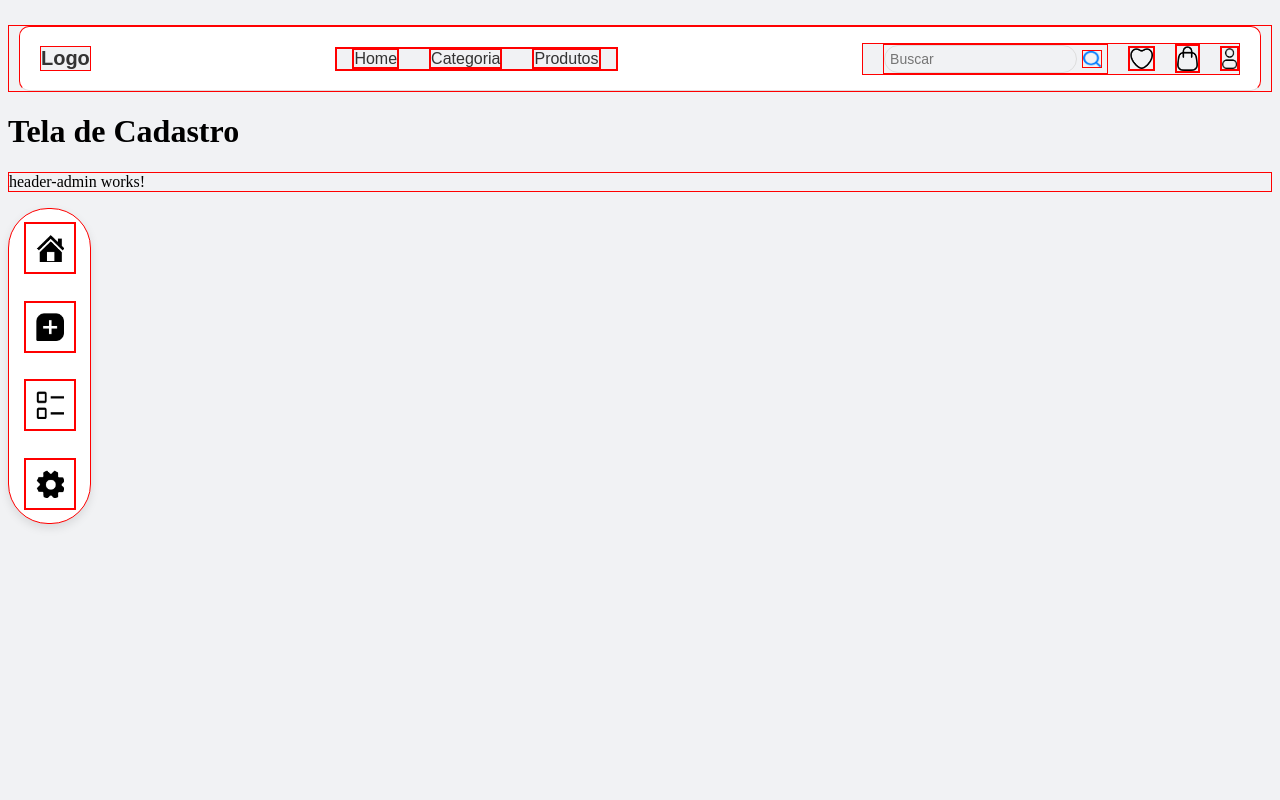
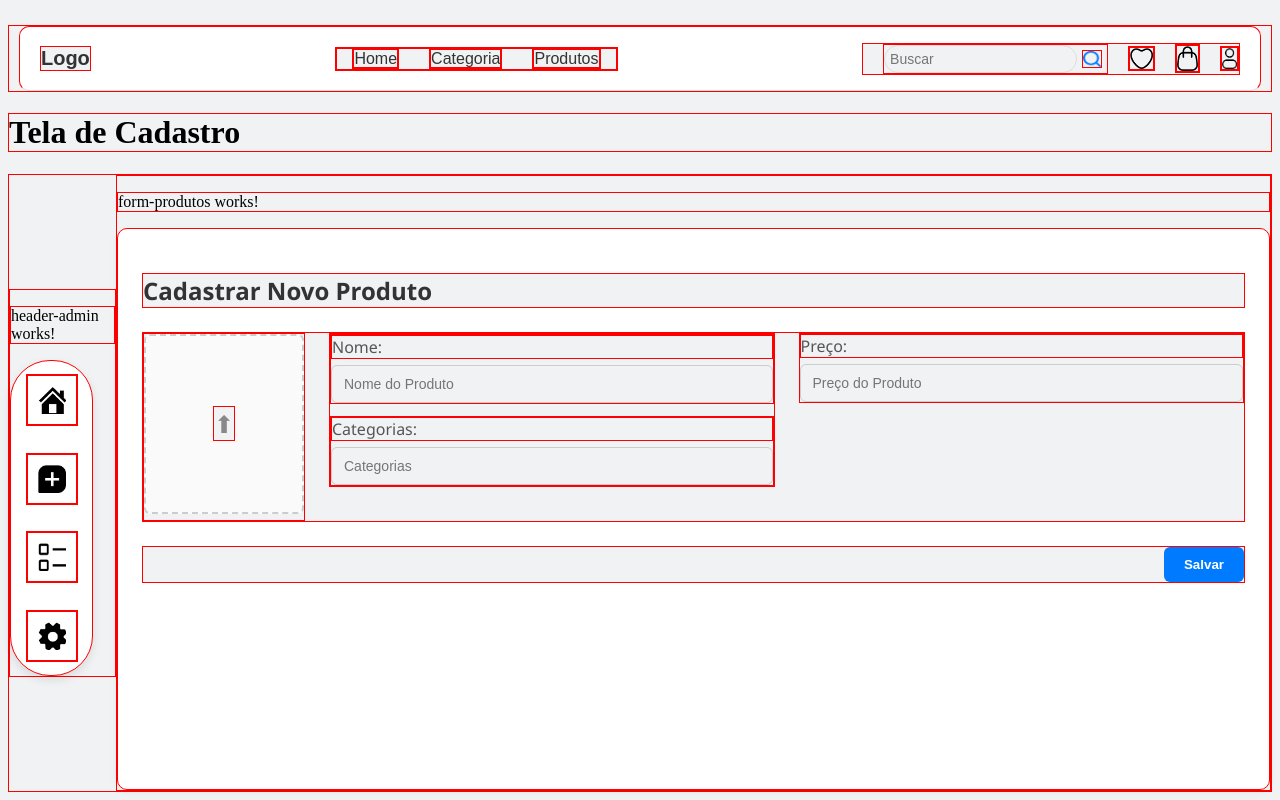
Before and after one commit to MickaelZs/Artigos-Esportivos-, an Angular app: page /admin/cadastro in a window 1280 px wide. Built offline with nearby package versions, Linux system fonts and the light colour scheme.

Commit message:
form produtos component

```diff
--- a/src/app/pages/admin/cadastro/cadastro.css
+++ b/src/app/pages/admin/cadastro/cadastro.css
@@ -1,6 +1,10 @@
-.containerr{
+*{
+    border: 1px solid red;
+}
+
+.container{
     display: flex;
     justify-content: center;
-    align-content: center;
     align-items: center;
+
 }
--- a/src/app/pages/admin/cadastro/cadastro.html
+++ b/src/app/pages/admin/cadastro/cadastro.html
@@ -1,4 +1,8 @@
 <h1>Tela de Cadastro</h1>
-<div class="containerrr">
+<div class="container">
     <app-header-admin></app-header-admin>
+
+
+        <app-form-produtos></app-form-produtos>
+
 </div>
--- a/src/app/pages/admin/cadastro/cadastro.ts
+++ b/src/app/pages/admin/cadastro/cadastro.ts
@@ -1,10 +1,11 @@
 import { Component } from '@angular/core';
 import { HeaderAdmin } from "../../../shared/header-admin/header-admin";
+import { FormProdutos } from "../../../shared/form-produtos/form-produtos";
 
 
 @Component({
   selector: 'app-cadastro',
-  imports: [HeaderAdmin],
+  imports: [HeaderAdmin, FormProdutos],
   templateUrl: './cadastro.html',
   styleUrl: './cadastro.css'
 })
--- /dev/null
+++ b/src/app/shared/form-produtos/form-produtos.css
@@ -0,0 +1,99 @@
+* {
+    border: 1px solid red;
+}
+
+.formulario-produto {
+    background-color: #fff;
+    padding: 24px;
+    border-radius: 10px;
+    box-shadow: 0 2px 8px rgba(0, 0, 0, 0.05);
+    width: 1103px;
+    height: 512px;
+
+    margin: auto;
+    font-family: 'Segoe UI', sans-serif;
+}
+
+.formulario-produto h2 {
+    margin-bottom: 24px;
+    color: #333;
+}
+
+.conteudo-formulario {
+    display: flex;
+    align-items: flex-start;
+    gap: 24px;
+    flex-wrap: wrap;
+}
+
+.imagem-upload .caixa-upload {
+    width: 156px;
+    height: 176px;
+    border: 2px dashed #ccc;
+    display: flex;
+    justify-content: center;
+    align-items: center;
+    cursor: pointer;
+    background-color: #fafafa;
+    border-radius: 6px;
+    transition: border-color 0.3s;
+}
+
+.caixa-upload:hover {
+    border-color: #007bff;
+}
+
+.icone-upload {
+    font-size: 24px;
+    color: #888;
+}
+
+.campos-texto {
+    display: flex;
+    flex-direction: column;
+    gap: 12px;
+    flex: 1;
+}
+
+.campo-preco {
+    flex: 1;
+    min-width: 200px;
+}
+
+.grupo-form {
+    display: flex;
+    flex-direction: column;
+}
+
+.grupo-form label {
+    margin-bottom: 6px;
+    font-weight: 500;
+    color: #555;
+}
+
+.grupo-form input {
+    padding: 10px 12px;
+    border: 1px solid #ccc;
+    border-radius: 6px;
+    font-size: 14px;
+}
+
+.rodape-formulario {
+    margin-top: 24px;
+    text-align: right;
+}
+
+.botao-primario {
+    background-color: #007bff;
+    border: none;
+    padding: 10px 20px;
+    color: white;
+    font-weight: bold;
+    border-radius: 6px;
+    cursor: pointer;
+    transition: background-color 0.3s;
+}
+
+.botao-primario:hover {
+    background-color: #0056b3;
+}
--- /dev/null
+++ b/src/app/shared/form-produtos/form-produtos.html
@@ -0,0 +1,36 @@
+<p>form-produtos works!</p>
+
+<div class="formulario-produto">
+    <h2>Cadastrar Novo Produto</h2>
+
+    <div class="conteudo-formulario">
+
+        <div class="grupo-form imagem-upload">
+            <label for="imagemProduto" class="caixa-upload">
+                <input type="file" id="imagemProduto" hidden />
+                <span class="icone-upload">⬆</span>
+            </label>
+        </div>
+
+        <div class="campos-texto">
+            <div class="grupo-form">
+                <label for="nomeProduto">Nome:</label>
+                <input type="text" id="nomeProduto" placeholder="Nome do Produto" />
+            </div>
+
+            <div class="grupo-form">
+                <label for="categoriaProduto">Categorias:</label>
+                <input type="text" id="categoriaProduto" placeholder="Categorias" />
+            </div>
+        </div>
+
+        <div class="grupo-form campo-preco">
+            <label for="precoProduto">Preço:</label>
+            <input type="text" id="precoProduto" placeholder="Preço do Produto" />
+        </div>
+    </div>
+
+    <div class="rodape-formulario">
+        <button type="submit" class="botao-primario">Salvar</button>
+    </div>
+</div>
--- a/src/app/shared/header-admin/header-admin.css
+++ b/src/app/shared/header-admin/header-admin.css
@@ -25,6 +25,7 @@
   background: none;
 }
 
+
 .icon:hover{
   background-color: #017BFF;
   border-radius: 20%;
```
Also changed, not shown: src/app/shared/form-produtos/form-produtos.ts (added, +11 -0 lines), 1 other file (tests, documents, lock files or other folders).
